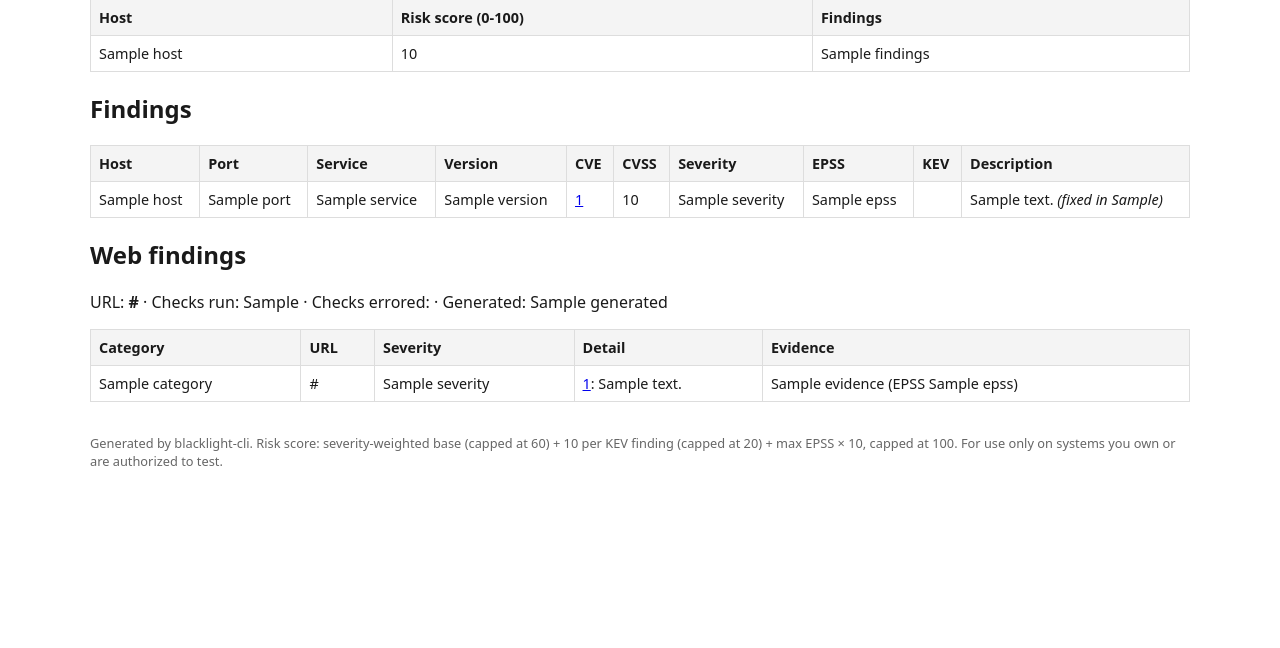
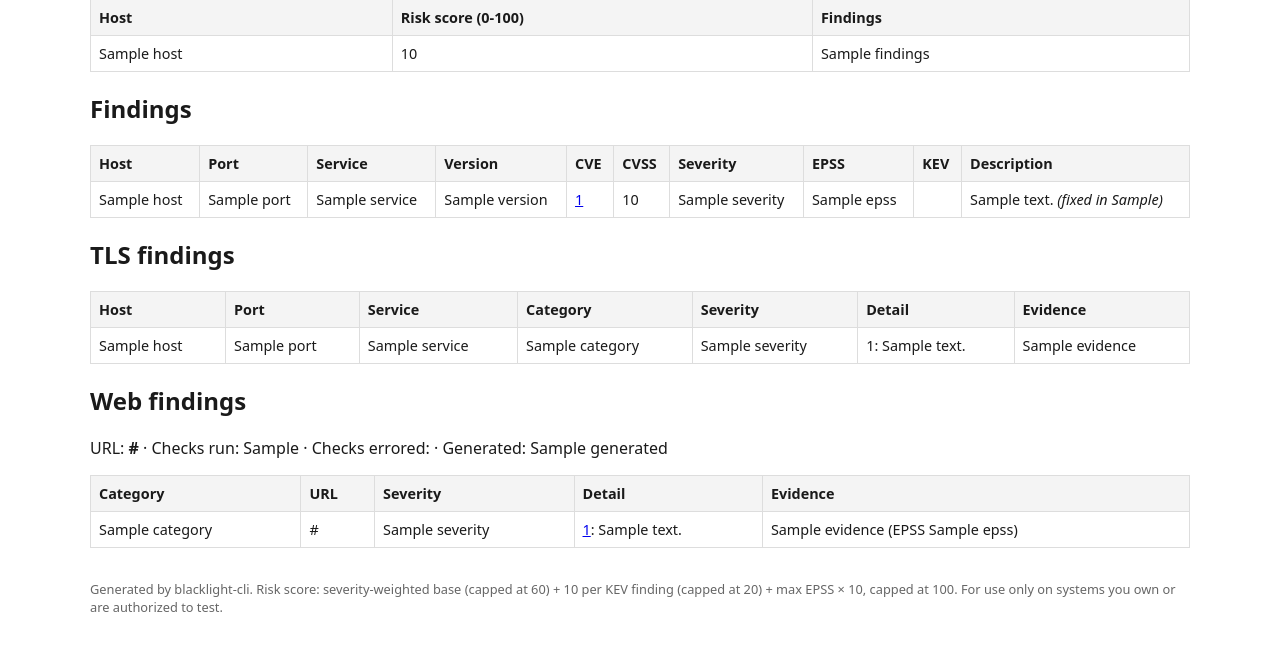
Before and after one commit to miiidev/blacklight-cli, a Python web app: template blacklight/templates/report.html.j2 in a window 1280 px wide. Shown: the part 192-840 px from the top of the page. Before the commit the page ends 658 px from the top, so only its background shows below. Run offline with Jinja, Linux system fonts and the light colour scheme; the template is opened without the code that fills it: most values are stand-ins (such as "Sample title", 1, 10 or a date in 2020).

Commit message:
feat: TLS section in HTML and Markdown report templates

```diff
--- a/blacklight/templates/report.html.j2
+++ b/blacklight/templates/report.html.j2
@@ -46,6 +46,19 @@ footer{margin-top:2rem;font-size:.8rem;color:#666}
 <p>No findings.</p>
 {% endif %}
 
+{% if tls %}
+<h2>TLS findings</h2>
+<table>
+<tr><th>Host</th><th>Port</th><th>Service</th><th>Category</th><th>Severity</th><th>Detail</th><th>Evidence</th></tr>
+{% for f in tls %}
+<tr class="{{ f.severity }}">
+<td>{{ f.host }}</td><td>{{ f.port }}</td><td>{{ f.service }}</td><td>{{ f.category }}</td>
+<td>{{ f.severity }}</td><td>{% if f.cve_id %}{{ f.cve_id }}: {% endif %}{{ f.detail }}</td><td>{{ f.evidence }}</td>
+</tr>
+{% endfor %}
+</table>
+{% endif %}
+
 {% if web %}
 <h2>Web findings</h2>
 <p>URL: <strong>{{ web.meta.url }}</strong> &middot; Checks run: {{ web.meta.checks_run }}
```
Also changed, not shown: blacklight/templates/report.md.j2 (+8 -0 lines), tests/test_reporter.py (+19 -0 lines).
